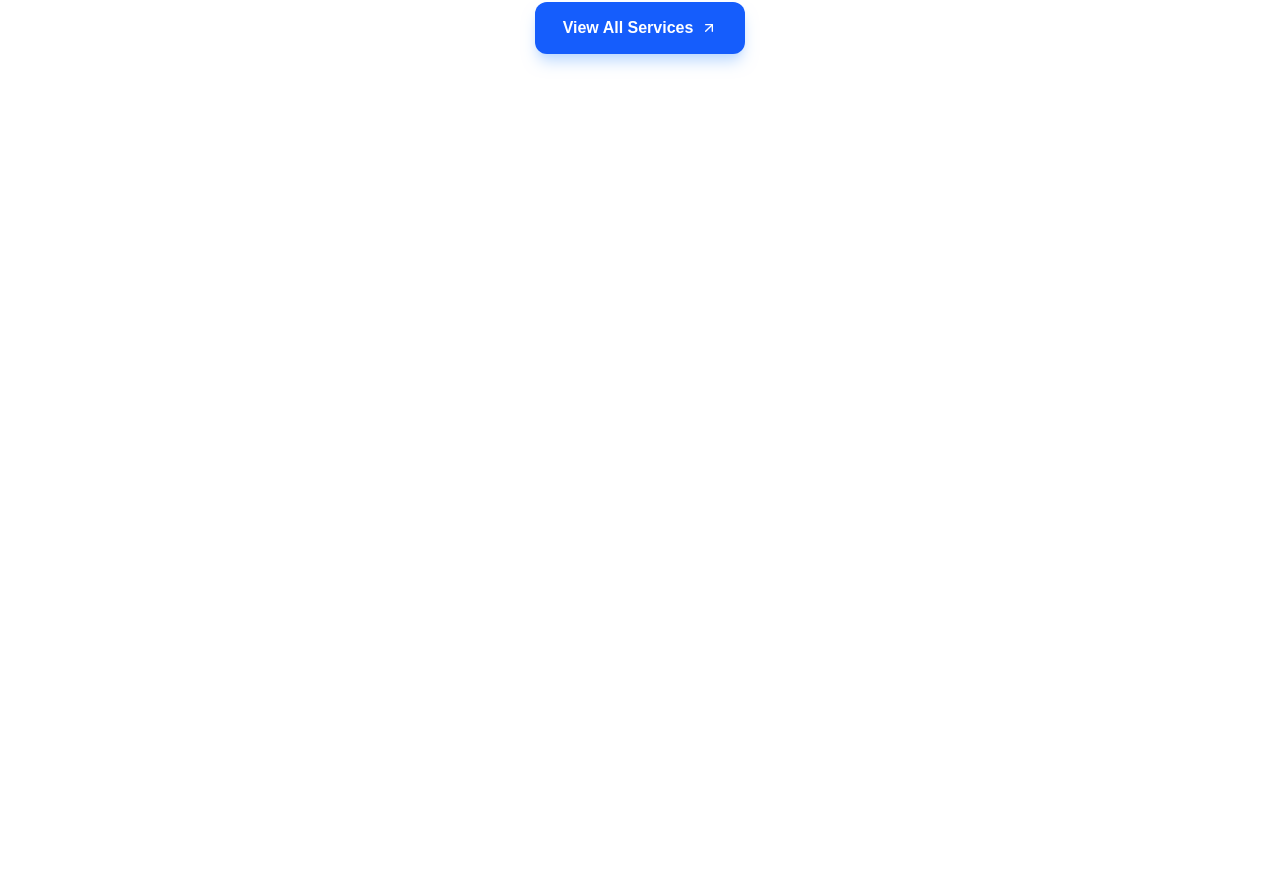
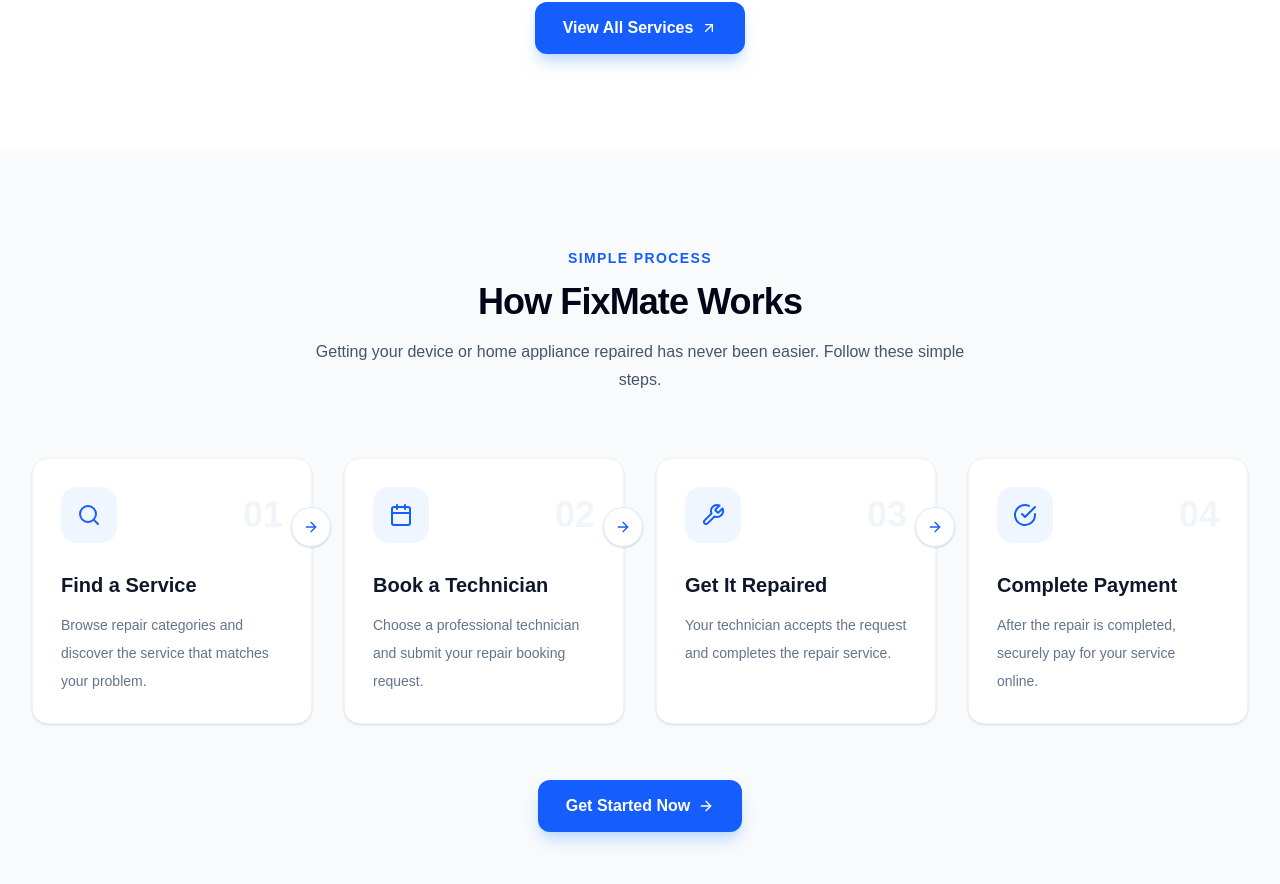
Before and after one commit to shuvo-220/FixMate---frontend, a Next.js app: page / in a window 1280 px wide. Shown: the part 1701-2585 px from the top of the page. Before the commit the page ends 1851 px from the top, so only its background shows below. Built offline with nearby package versions, Linux system fonts and the light colour scheme.

Commit message:
how it works complete

```diff
--- /dev/null
+++ b/src/app/components/HowItWorks.js
@@ -0,0 +1,116 @@
+import Link from "next/link";
+import {
+  FiSearch,
+  FiCalendar,
+  FiTool,
+  FiCheckCircle,
+  FiArrowRight,
+} from "react-icons/fi";
+
+const steps = [
+  {
+    number: "01",
+    title: "Find a Service",
+    description:
+      "Browse repair categories and discover the service that matches your problem.",
+    icon: FiSearch,
+  },
+  {
+    number: "02",
+    title: "Book a Technician",
+    description:
+      "Choose a professional technician and submit your repair booking request.",
+    icon: FiCalendar,
+  },
+  {
+    number: "03",
+    title: "Get It Repaired",
+    description:
+      "Your technician accepts the request and completes the repair service.",
+    icon: FiTool,
+  },
+  {
+    number: "04",
+    title: "Complete Payment",
+    description:
+      "After the repair is completed, securely pay for your service online.",
+    icon: FiCheckCircle,
+  },
+];
+
+export default function HowItWorks() {
+  return (
+    <section
+      id="how-it-works"
+      className="scroll-mt-20 bg-slate-50 py-20 sm:py-24"
+    >
+      <div className="mx-auto max-w-7xl px-5 lg:px-8">
+
+        {/* Heading */}
+        <div className="mx-auto mb-16 max-w-2xl text-center">
+          <span className="text-sm font-bold uppercase tracking-widest text-blue-600">
+            Simple Process
+          </span>
+
+          <h2 className="mt-3 text-3xl font-extrabold tracking-tight text-slate-950 sm:text-4xl">
+            How FixMate Works
+          </h2>
+
+          <p className="mt-4 text-base leading-7 text-slate-600">
+            Getting your device or home appliance repaired has never been
+            easier. Follow these simple steps.
+          </p>
+        </div>
+
+        {/* Steps */}
+        <div className="relative grid grid-cols-1 gap-8 sm:grid-cols-2 lg:grid-cols-4">
+          {steps.map((step) => {
+            const Icon = step.icon;
+
+            return (
+              <div
+                key={step.number}
+                className="relative rounded-2xl border border-slate-100 bg-white p-7 shadow-sm transition duration-300 hover:-translate-y-2 hover:shadow-xl hover:shadow-blue-100/50"
+              >
+                <div className="flex items-center justify-between">
+                  <div className="flex h-14 w-14 items-center justify-center rounded-2xl bg-blue-50 text-2xl text-blue-600">
+                    <Icon />
+                  </div>
+
+                  <span className="text-4xl font-extrabold text-slate-100">
+                    {step.number}
+                  </span>
+                </div>
+
+                <h3 className="mt-7 text-xl font-extrabold text-slate-900">
+                  {step.title}
+                </h3>
+
+                <p className="mt-3 text-sm leading-7 text-slate-500">
+                  {step.description}
+                </p>
+
+                {step.number !== "04" && (
+                  <div className="absolute -right-5 top-12 z-10 hidden h-10 w-10 items-center justify-center rounded-full border border-blue-100 bg-white text-blue-600 shadow-sm lg:flex">
+                    <FiArrowRight />
+                  </div>
+                )}
+              </div>
+            );
+          })}
+        </div>
+
+        {/* CTA */}
+        <div className="mt-14 text-center">
+          <Link
+            href="/services"
+            className="inline-flex items-center gap-2 rounded-xl bg-blue-600 px-7 py-3.5 font-bold text-white shadow-lg shadow-blue-200 transition hover:bg-blue-700"
+          >
+            Get Started Now
+            <FiArrowRight />
+          </Link>
+        </div>
+      </div>
+    </section>
+  );
+}
--- a/src/app/page.js
+++ b/src/app/page.js
@@ -1,12 +1,14 @@
 import React from 'react'
 import Hero from './components/Hero'
 import ServicesSection from './components/ServiceSection'
+import HowItWorks from './components/HowItWorks'
 
 const page = () => {
   return (
     <div>
       <Hero />
       <ServicesSection />
+      <HowItWorks />
     </div>
   )
 }
```
